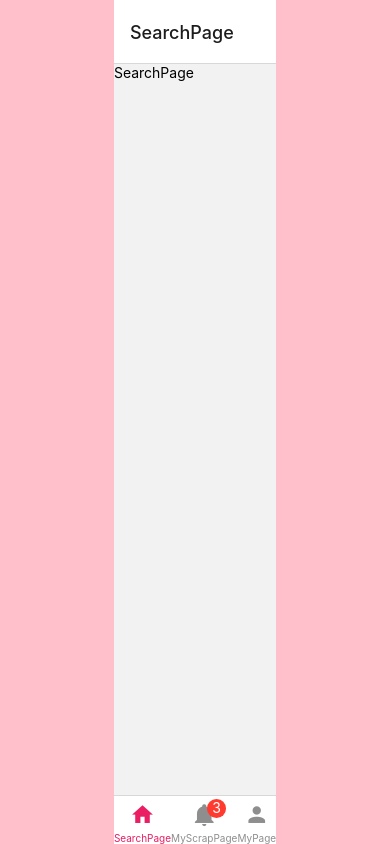
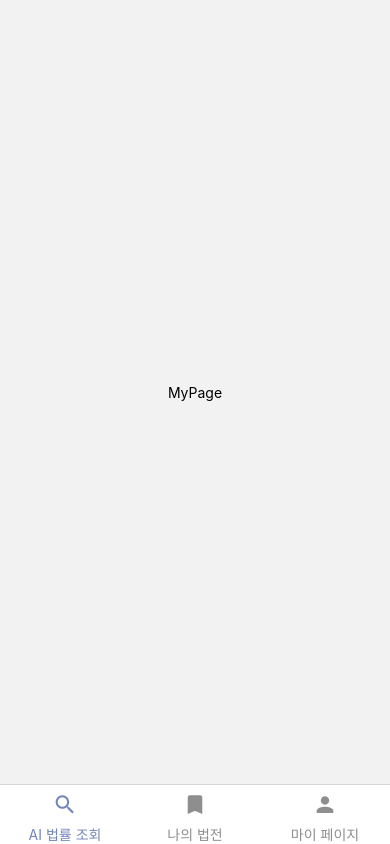
Before and after one commit to ShinEun9/lawbook-in-my-hands-frontend, a React Native app: screen /MainPage in a window 390 px wide. Built offline with nearby package versions, Linux system fonts and the light colour scheme.

Commit message:
[feat] Routing using StackNavigator & TabNavigator

```diff
--- a/App.js
+++ b/App.js
@@ -6,13 +6,20 @@ import CustomButton from "./component/atom/CustomButton";
 import {colors} from "./variable/color";
 import MyTabs from "./component/template/MyTabs"
 import {NavigationContainer} from "@react-navigation/native";
+import {createStackNavigator} from '@react-navigation/stack';
+import MainPage from "./component/page/MainPage";
+import LoginPage from "./component/page/LoginPage";
+
+const Stack = createStackNavigator();
+
 
 export default function App() {
-    const handleLoginButtonClick = () => {
-        Alert.alert("hi");
-    }
     return (
-        <View style={styles.container}>
+            <NavigationContainer>
+                <Stack.Navigator
+                    initialRouteName={"LoginPage"}>
+                    <Stack.Screen name="MainPage" component={MainPage} options={{headerShown: false}}/>
+                    <Stack.Screen name="LoginPage" component={LoginPage} options={{headerShown: false}}/>
 
                     {/*<Text>Open up App.js to start working on your app!</Text>*/}
                     {/*<StatusBar style="auto" />*/}
@@ -21,20 +28,8 @@ export default function App() {
                     {/*<CustomButton content={"로그인"} handlePressButton={handleLoginButtonClick} width={"260px"} height={"40px"}*/}
                     {/*              background={colors.pointBlue}/>*/}
                     {/*<MyTabs/>*/}
-            <NavigationContainer>
-                <MyTabs/>
+                </Stack.Navigator>
             </NavigationContainer>
-        </View>
+
     );
 }
-
-const styles = StyleSheet.create({
-    container: {
-        // width: "100%",
-        flex: 1,
-        backgroundColor: 'pink',
-        alignItems: 'center',
-        justifyContent: 'center',
-    },
-
-});
--- a/component/page/LoginPage.js
+++ b/component/page/LoginPage.js
@@ -0,0 +1,30 @@
+import React from 'react';
+import {StyleSheet, Text, View} from "react-native";
+import CustomInput from "../atom/CustomInput";
+import CustomButton from "../atom/CustomButton";
+import {colors} from "../../variable/color";
+
+function LoginPage({navigation}) {
+    const handleLoginButtonClick = () => {
+        navigation.navigate("MainPage")
+    }
+    return (
+        <View style={styles.container}>
+            <CustomInput placeholder={"아이디"} width={"260px"} height={"40px"}/>
+            <CustomInput placeholder={"비밀번호"} width={"260px"} height={"40px"}/>
+            <CustomButton content={"로그인"} handlePressButton={handleLoginButtonClick} width={"260px"} height={"40px"}
+                          background={colors.pointBlue}/>
+        </View>
+    );
+}
+
+export default LoginPage;
+
+
+const styles = {
+    container: {
+        flex: 1,
+        alignItems: 'center',
+        justifyContent: 'center',
+    }
+}
--- /dev/null
+++ b/component/page/MainPage.js
@@ -0,0 +1,12 @@
+import React from 'react';
+import {Text, View} from "react-native";
+import {NavigationContainer} from "@react-navigation/native";
+import MyTabs from "../template/MyTabs";
+
+function MainPage(props) {
+    return (
+        <MyTabs/>
+    );
+}
+
+export default MainPage;
--- a/component/page/MyPage.js
+++ /dev/null
@@ -1,10 +0,0 @@
-import React from 'react';
-import {Text} from "react-native";
-
-function MyPage(props) {
-    return (
-        <Text>MyPage</Text>
-    );
-}
-
-export default MyPage;
--- a/component/page/MyScrapPage.js
+++ /dev/null
@@ -1,10 +0,0 @@
-import React from 'react';
-import {Text} from "react-native";
-
-function MyScrapPage(props) {
-    return (
-        <Text>MyScrapPage</Text>
-    );
-}
-
-export default MyScrapPage;
--- a/component/page/SearchPage.js
+++ /dev/null
@@ -1,10 +0,0 @@
-import React from 'react';
-import {Text} from "react-native";
-
-function SearchPage(props) {
-    return (
-        <Text>SearchPage</Text>
-    );
-}
-
-export default SearchPage;
--- /dev/null
+++ b/component/template/MyPage.js
@@ -0,0 +1,20 @@
+import React from 'react';
+import {Text, View} from "react-native";
+
+function MyPage(props) {
+    return (
+        <View style={styles.container}>
+            <Text>MyPage</Text>
+        </View>
+    );
+}
+
+export default MyPage;
+
+const styles = {
+    container: {
+        flex: 1,
+        alignItems: 'center',
+        justifyContent: 'center',
+    }
+}
--- /dev/null
+++ b/component/template/MyScrapPage.js
@@ -0,0 +1,19 @@
+import React from 'react';
+import {Text, View} from "react-native";
+
+function MyScrapPage(props) {
+    return (
+        <View style={styles.container}>
+            <Text>MyPage</Text>
+        </View>    );
+}
+
+export default MyScrapPage;
+
+const styles = {
+    container: {
+        flex: 1,
+        alignItems: 'center',
+        justifyContent: 'center',
+    }
+}
--- a/component/template/MyTabs.js
+++ b/component/template/MyTabs.js
@@ -2,9 +2,10 @@ import {createBottomTabNavigator} from '@react-navigation/bottom-tabs';
 import {NavigationContainer} from '@react-navigation/native';
 
 import MaterialCommunityIcons from 'react-native-vector-icons/MaterialCommunityIcons';
-import MyPage from "../page/MyPage";
-import MyScrapPage from "../page/MyScrapPage";
-import SearchPage from "../page/SearchPage";
+import MyPage from "./MyPage";
+import MyScrapPage from "./MyScrapPage";
+import SearchPage from "./SearchPage";
+import {colors} from "../../variable/color";
 
 const Tab = createBottomTabNavigator();
 
@@ -13,16 +14,23 @@ function MyTabs() {
         <Tab.Navigator
             initialRouteName="Feed"
             screenOptions={{
-                    tabBarActiveTintColor: '#e91e63',
+                tabBarActiveTintColor: colors.pointBlue,
+                headerShown: false,
+                tabBarStyle: {
+                    height: 60,
+                },
+                tabBarLabelStyle: {
+                    fontSize: 14
+                }
             }}
         >
             <Tab.Screen
                 name="SearchPage"
                 component={SearchPage}
                 options={{
-                        tabBarLabel: 'SearchPage',
+                    tabBarLabel: 'AI 법률 조회',
                     tabBarIcon: ({color, size}) => (
-                            <MaterialCommunityIcons name="home" color={color} size={size}/>
+                        <MaterialCommunityIcons name="magnify" color={color} size={size}/>
                     ),
                 }}
             />
@@ -30,18 +38,17 @@ function MyTabs() {
                 name="MyScrapPage"
                 component={MyScrapPage}
                 options={{
-                        tabBarLabel: 'MyScrapPage',
+                    tabBarLabel: '나의 법전',
                     tabBarIcon: ({color, size}) => (
-                            <MaterialCommunityIcons name="bell" color={color} size={size}/>
-                        ),
-                        tabBarBadge: 3,
+                        <MaterialCommunityIcons name="bookmark" color={color} size={size}/>
+                    )
                 }}
             />
             <Tab.Screen
                 name="MyPage"
                 component={MyPage}
                 options={{
-                        tabBarLabel: 'MyPage',
+                    tabBarLabel: '마이 페이지',
                     tabBarIcon: ({color, size}) => (
                         <MaterialCommunityIcons name="account" color={color} size={size}/>
                     ),
--- /dev/null
+++ b/component/template/SearchPage.js
@@ -0,0 +1,19 @@
+import React from 'react';
+import {Text, View} from "react-native";
+
+function SearchPage(props) {
+    return (
+        <View style={styles.container}>
+            <Text>MyPage</Text>
+        </View>    );
+}
+
+export default SearchPage;
+
+const styles = {
+    container: {
+        flex: 1,
+        alignItems: 'center',
+        justifyContent: 'center',
+    }
+}
--- a/package.json
+++ b/package.json
@@ -11,6 +11,7 @@
   "dependencies": {
     "@react-navigation/bottom-tabs": "^6.3.2",
     "@react-navigation/native": "^6.0.11",
+    "@react-navigation/stack": "^6.2.2",
     "expo": "~46.0.8",
     "expo-status-bar": "~1.4.0",
     "react": "18.0.0",
```
Also changed, not shown: 1 other file (tests, documents, lock files or other folders). Lines whose indentation alone changed are shown as unchanged.
